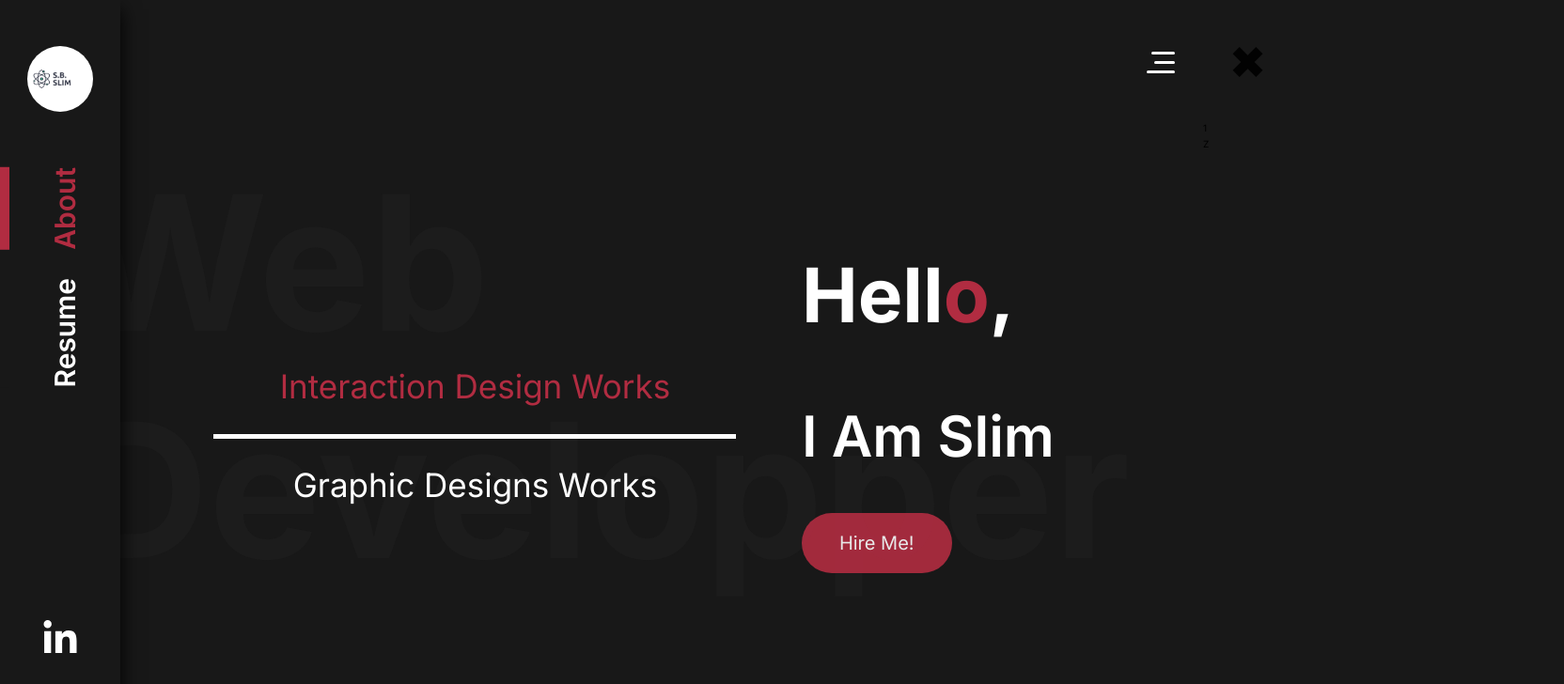
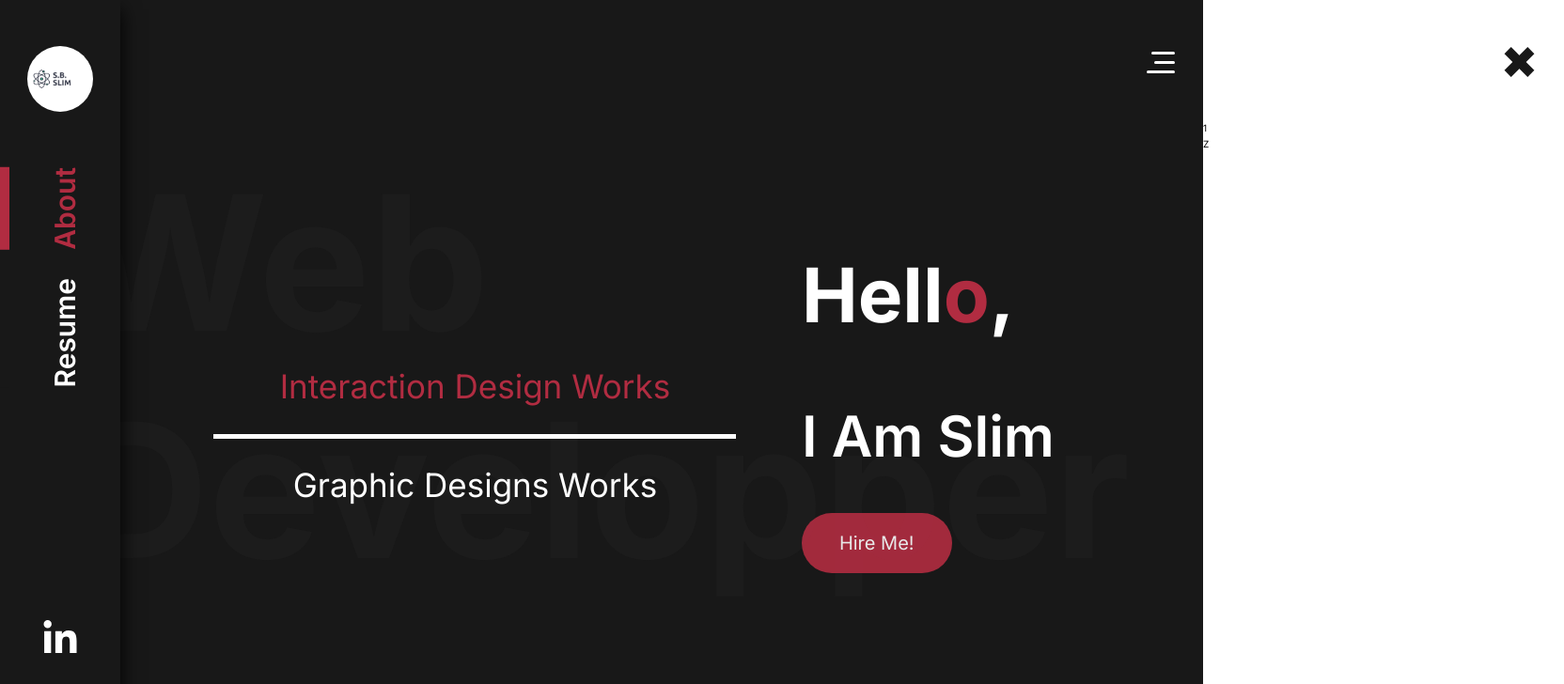
Before and after one commit to SB-SLIM/portfolio-sb, a React (Create React App) app: page / in a window 1280 px wide. Shown: the top 728 px of the page at 94% size, 1664 px wide, since content can reach past the window. Built offline with nearby package versions, Linux system fonts and the light colour scheme.

Commit message:
fix sidebar

```diff
--- a/src/App/app.scss
+++ b/src/App/app.scss
@@ -1,33 +1,38 @@
+.grid {
+  display: grid;
+  grid-template-columns: minmax(min-content, 10vw) minmax(min-content, 1fr);
+  grid-template-rows: minmax(min-content, 10vw) minmax(
+      min-content,
+      calc(100vh - 10vw)
+    );
+  transform: translateX(-30vw);
+  transition: all 0.7s ease-in;
 
+  &:not(.active) {
+    transform: translateX(0);
+    & .navBar {
+      transform: translateX(0);
+      transition: all .7s ease-in;
+    }
+  }
 
+  & .navBar {
+    transform: translateX(30vw);
+    transition: all .7s ease-in;
+  }
+}
+
+.toggle {
+  grid-column: 2/3;
+  grid-row: 1/2;
+}
 
 .navBar {
   grid-column: 1/2;
   grid-row: 1/3;
 }
-.grid{
-  display: grid;
-  grid-template-columns: minmax(min-content, 10vw) minmax(min-content, 1fr) minmax(min-content, 30vw);
-  grid-template-rows: minmax(min-content, 10vw) minmax(min-content, calc(100vh - 10vw));
-  transition: all 3s;
-}
-.grid:not(.active){
-    grid-template-columns: minmax(min-content, 10vw) minmax(min-content, 1fr) 0px;
-}
-.sideBar{
-  grid-column: 3/-1;
-  grid-row: 1/3;
-  &:not(.active)::parent{
-    grid-column: 0;
-    grid-template-columns: minmax(min-content, 10vw) minmax(min-content, 1fr);
-  }
-}
-
-.sideBar--active
-
 
 main {
-  grid-column: 2/-1;
+  grid-column: 2/3;
   grid-row: 2/3;
-  padding: 2rem 3rem;
 }
--- a/src/App/components/sidebar/index.jsx
+++ b/src/App/components/sidebar/index.jsx
@@ -1,9 +1,10 @@
+import clsx from "clsx";
 import Button from "../button/Button";
 import "./sidebar.scss";
 
 function SideBar({ show, setIsActive }) {
   return (
-    <div className="sideBar">
+    <div className={clsx("sideBar", show && "active")}>
       <Button
         styleProps="btn__icon p-2-3"
         handleClick={() => setIsActive(!show)}
--- a/src/App/components/sidebar/sidebar.scss
+++ b/src/App/components/sidebar/sidebar.scss
@@ -1,10 +1,16 @@
 .sideBar {
+  position: absolute;
+  top: 0;
+  right: 0;
   display: grid;
   grid-template-columns: minmax(min-content, 1fr);
   grid-template-rows: minmax(min-content, 10vw) minmax(min-content, 1fr);
   color: black;
   background-color: white;
+  width: 30vw;
+  height: 100%;
   z-index: 1000;
+  transform: translateX(100%);
 
   .btn {
     justify-self: end;
```
